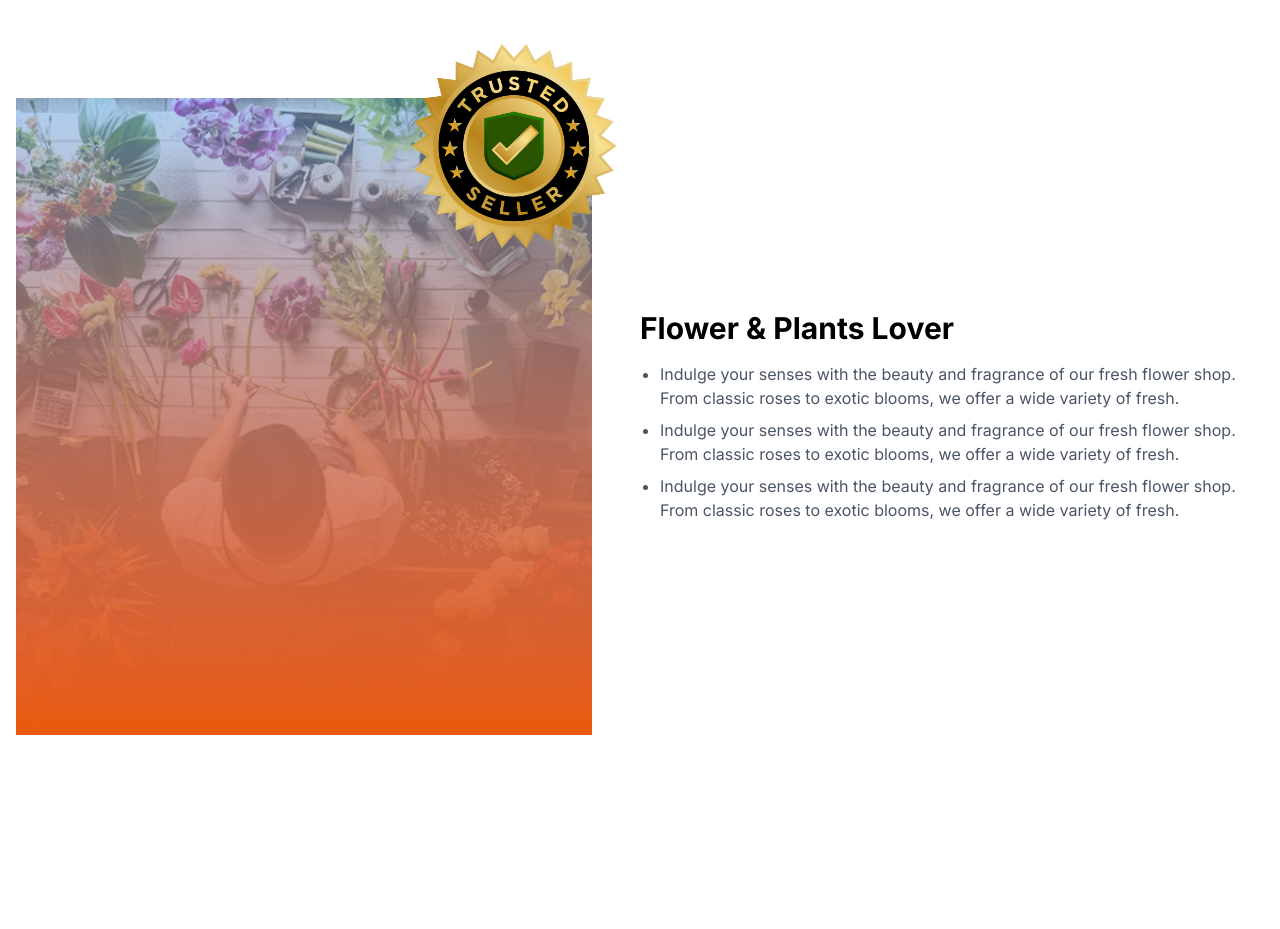
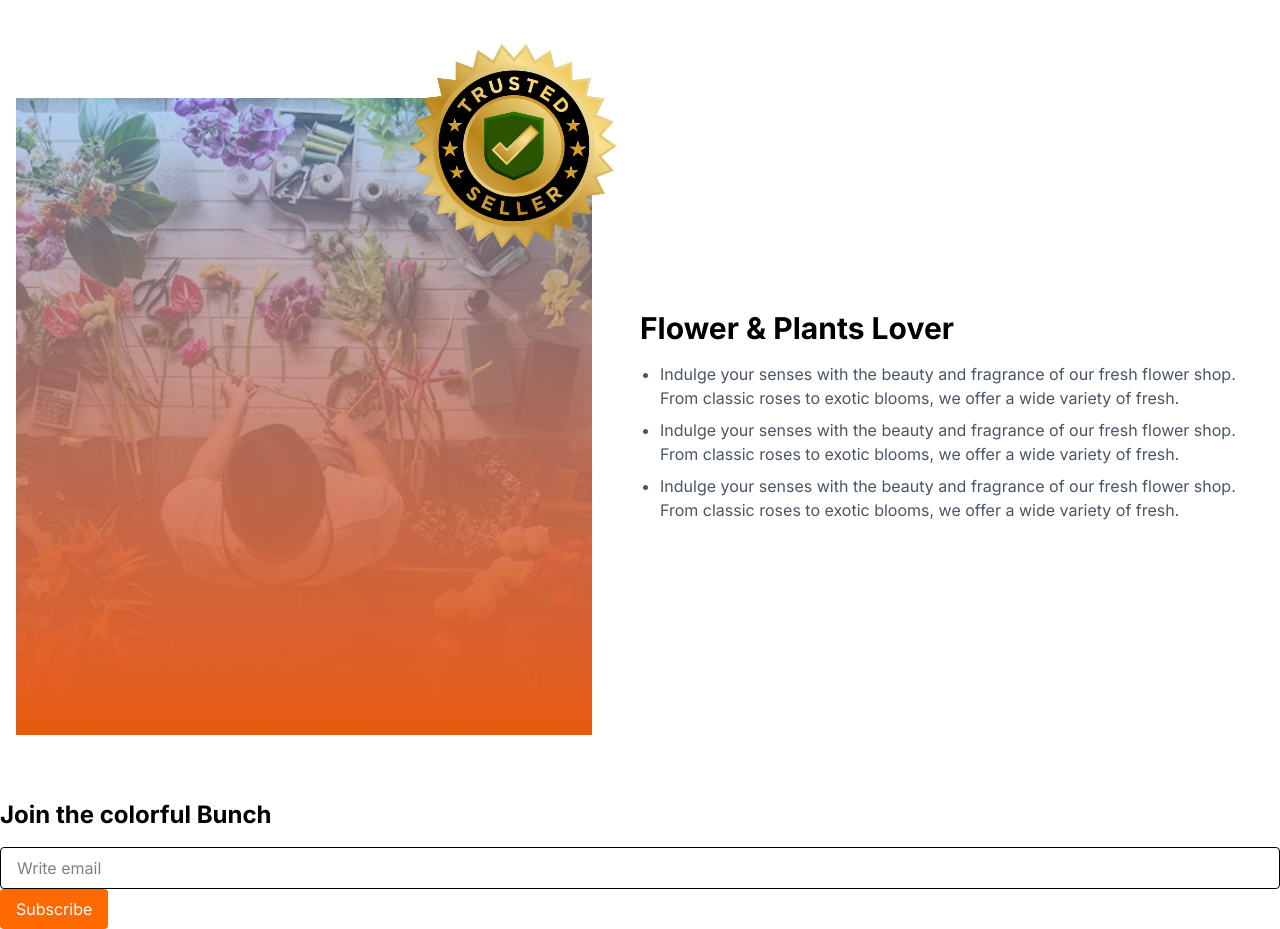
Before and after one commit to anikr311/Responsive-Flowers, a plain HTML site: page index.html in a window 1280 px wide. Shown: the part 1560-2489 px from the top of the page. Before the commit the page ends 2359 px from the top, so only its background shows below. Drawn offline with nearby package versions, Linux system fonts and the light colour scheme.

Commit message:
added the newsletter progress

```diff
--- a/index.html
+++ b/index.html
@@ -298,6 +298,27 @@
           </ul>
         </div>
       </section>
+
+      <!-- Latest Deal -->
+      <section></section>
+
+      <!-- Subscribe -->
+      <section class="">
+        <h3 class="text-2xl font-bold mb-4">Join the colorful Bunch</h3>
+        <form class="">
+          <input
+            type="email"
+            placeholder="Write email"
+            class="px-4 py-2 rounded border w-full"
+          />
+          <button
+            type="submit"
+            class="bg-orange-500 text-white px-4 py-2 rounded"
+          >
+            Subscribe
+          </button>
+        </form>
+      </section>
     </main>
     <footer></footer>
   </body>
```
